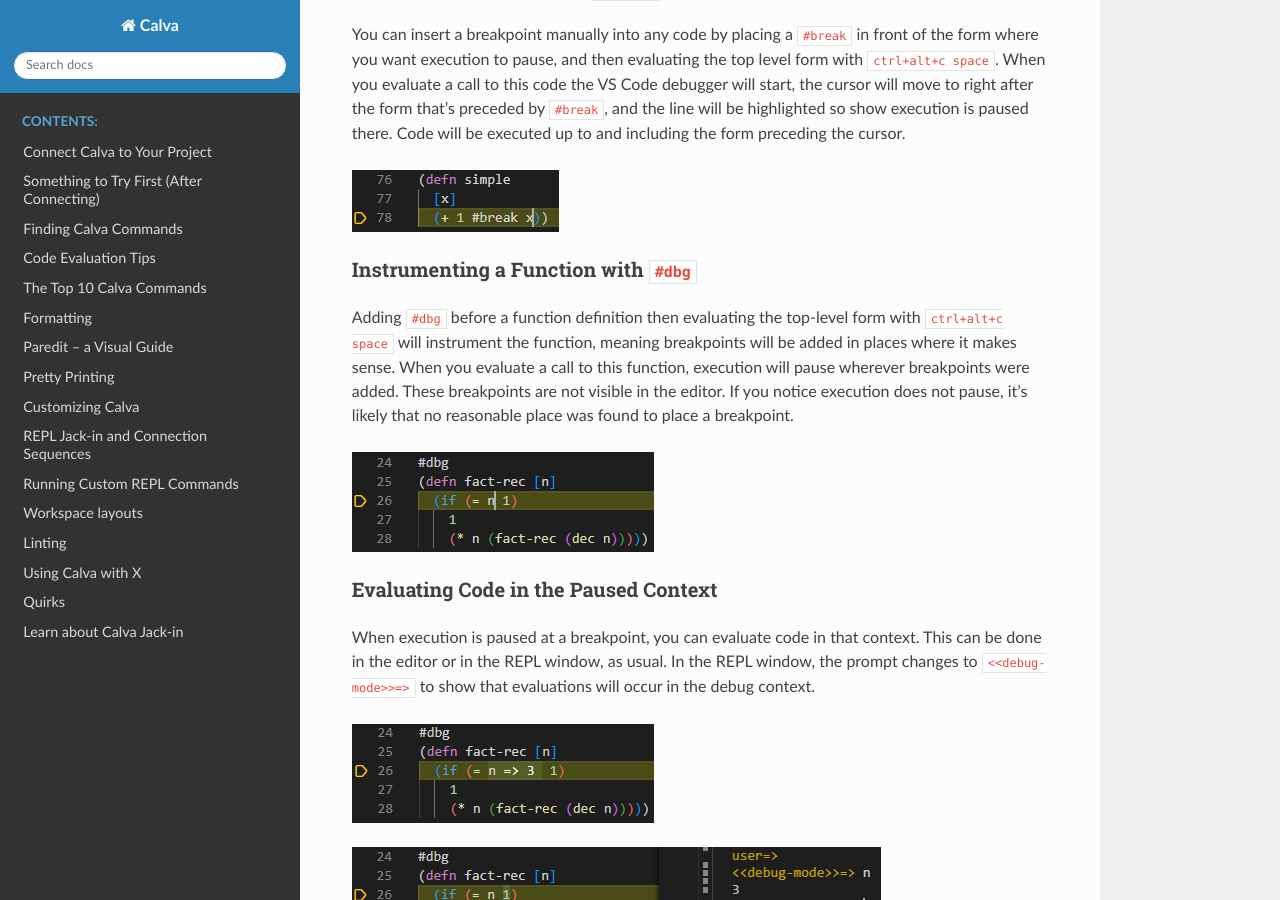
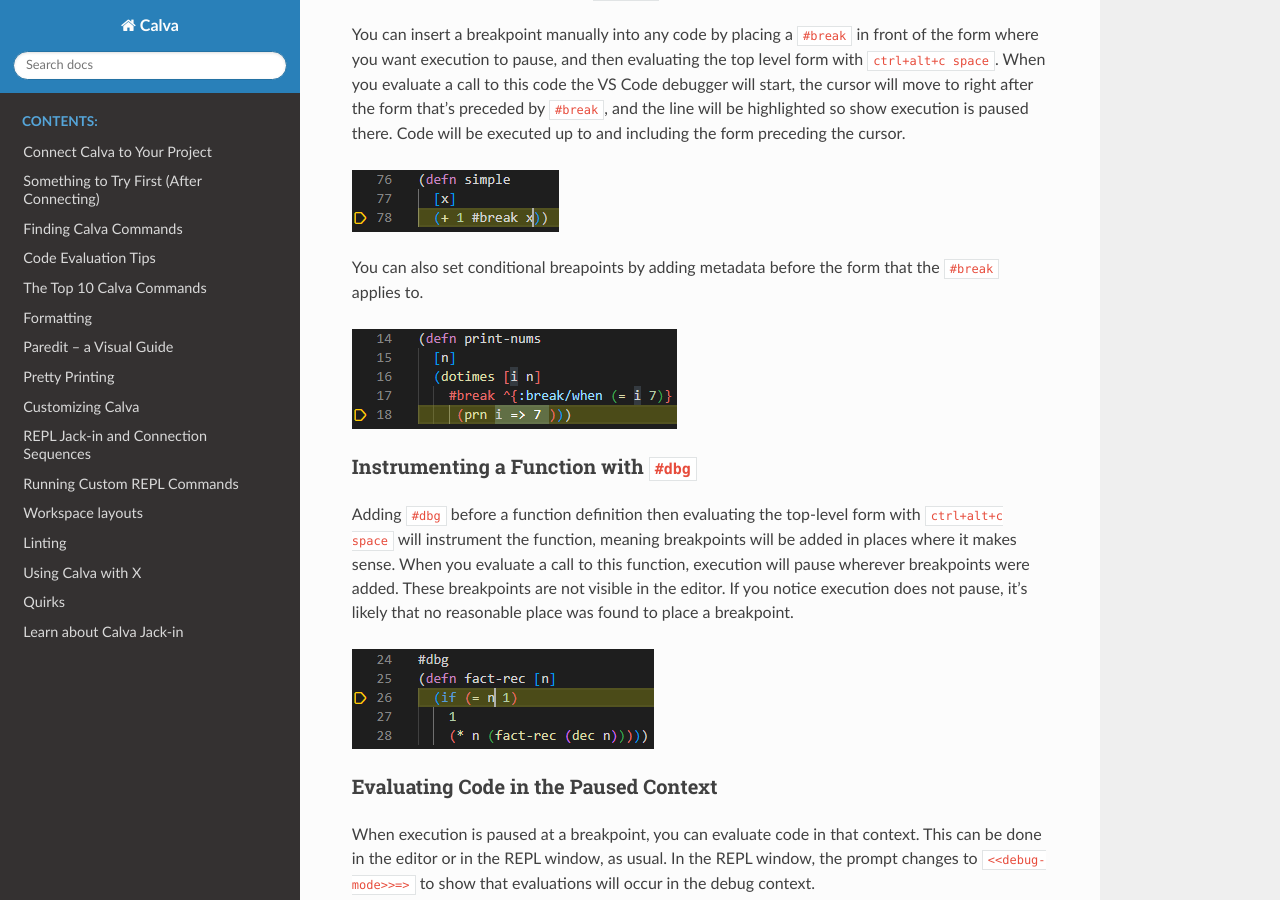
Before and after one commit to BetterThanTomorrow/calva, a Sphinx documentation site: the page built from docs/readthedocs/source/debugger.md, in a window 1280 px wide and 900 px high, scrolled down 507 px. Built offline with Sphinx 7.4.7 and the Read the Docs theme 2.0.0, drawn with Linux system fonts in a browser that asks for light colours.

Commit message:
Add conditional breakpoint logic and image to docs

```diff
--- a/docs/readthedocs/source/debugger.md
+++ b/docs/readthedocs/source/debugger.md
@@ -13,6 +13,10 @@ Note: The debugger currently does not support ClojureScript. Calva's debugger ut
 You can insert a breakpoint manually into any code by placing a `#break` in front of the form where you want execution to pause, and then evaluating the top level form with `ctrl+alt+c space`. When you evaluate a call to this code the VS Code debugger will start, the cursor will move to right after the form that's preceded by `#break`, and the line will be highlighted so show execution is paused there. Code will be executed up to and including the form preceding the cursor.
 
 ![Setting a breakpoint with #break](_static/images/debugger/break.png)
+
+You can also set conditional breapoints by adding metadata before the form that the `#break` applies to.
+
+![Setting a conditional breakpoint with #break](_static/images/debugger/break-conditional.png)
 
 ### Instrumenting a Function with `#dbg`
 
```
Also changed, not shown: docs/readthedocs/source/_static/images/debugger/break-conditional.png (added).
